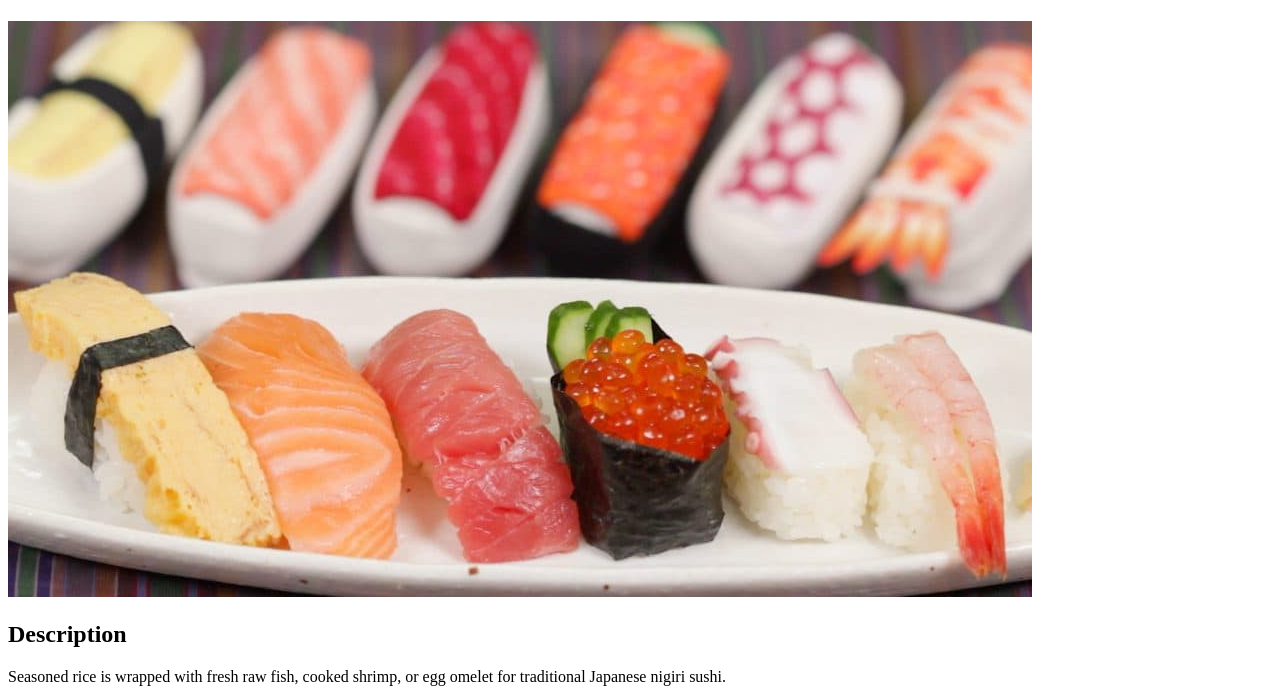
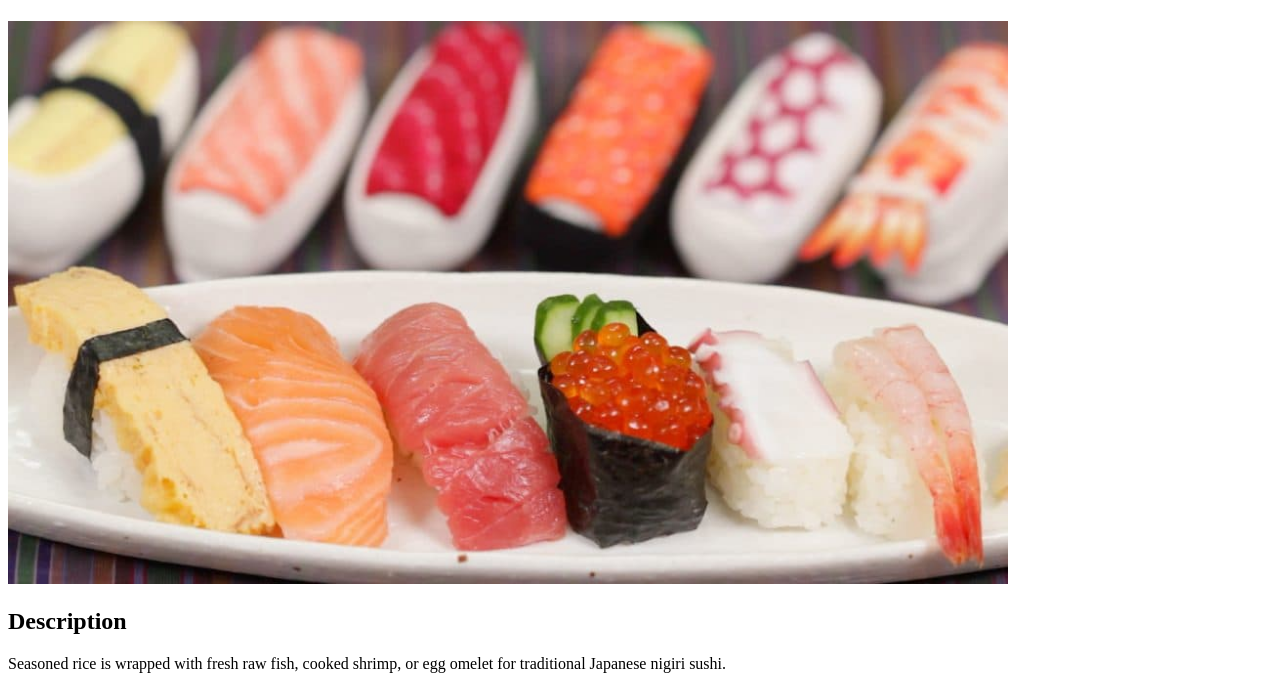
Before and after one commit to aceinit/odin-recipes, a plain HTML site: page recipes/sushi.html in a window 1280 px wide. Shown: the part 69-758 px from the top of the page. Drawn offline with Linux system fonts and the light colour scheme.

Commit message:
Add css for imgs

```diff
--- a/style.css
+++ b/style.css
@@ -9,3 +9,8 @@ font-family: Arial, Helvetica, sans-serif;
 color: red;
 font-weight: bold;
 }
+
+img {
+    height: auto;
+    width: 1000px;
+}
```
